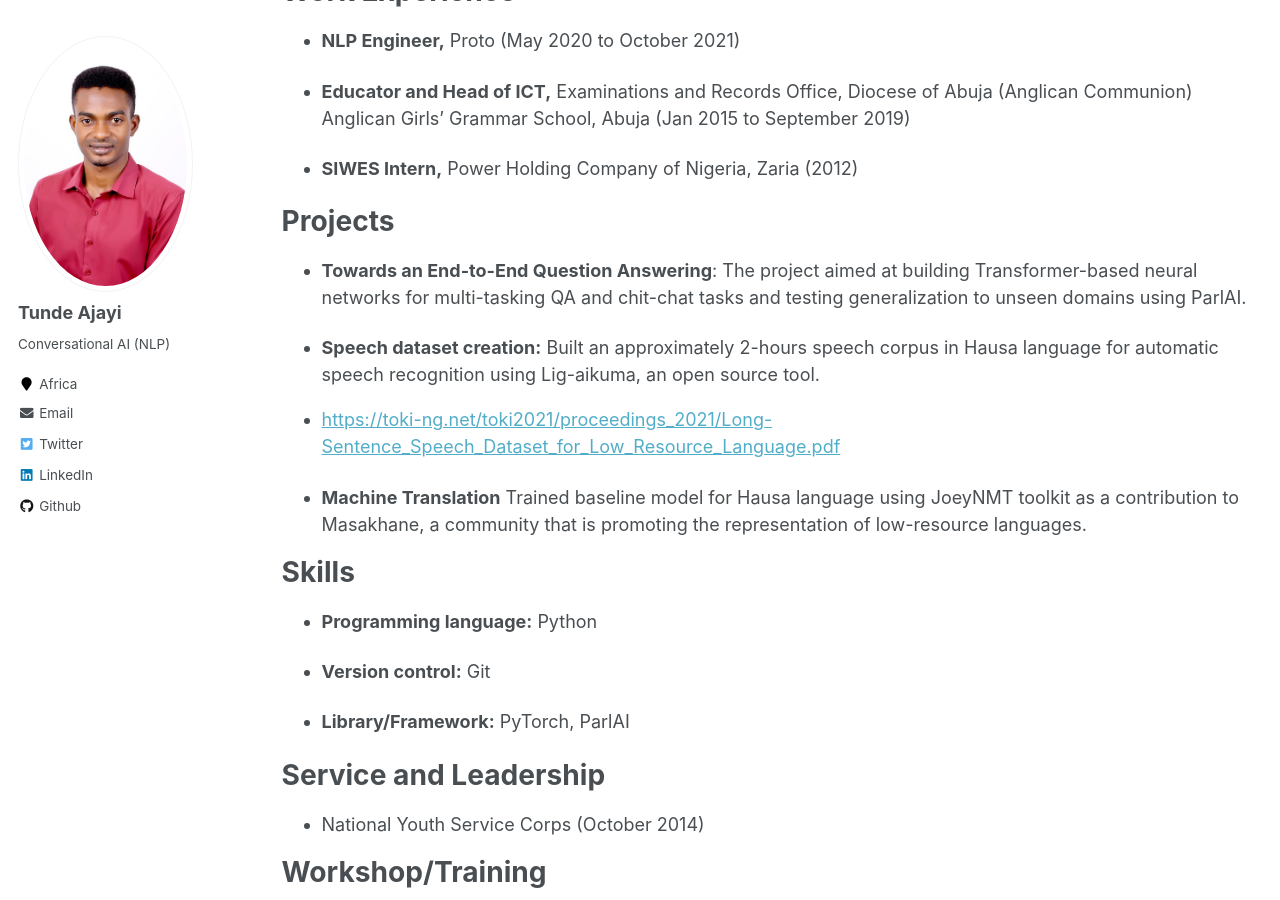
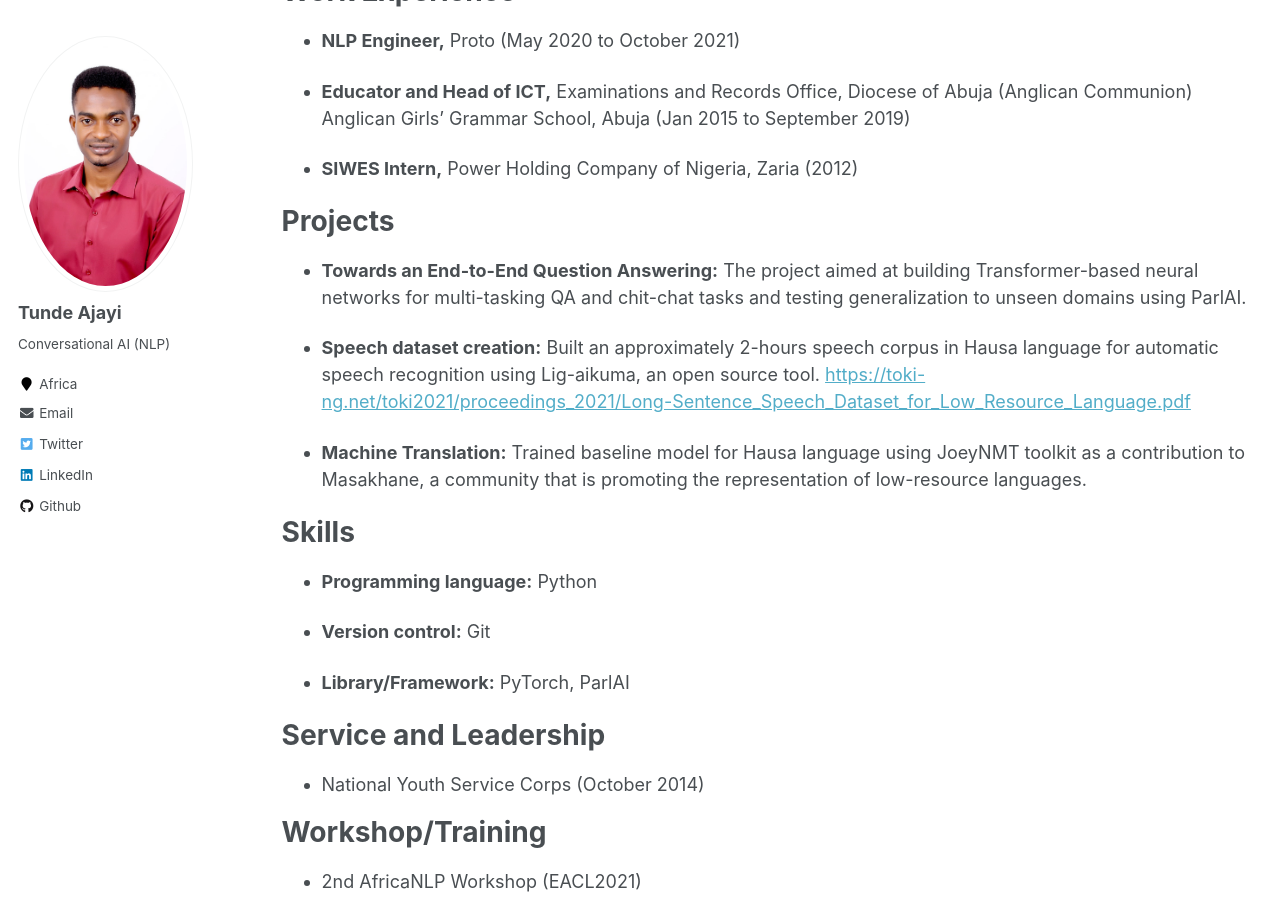
Before and after one commit to tundeajayi/tundeajayi.github.io, a Jekyll site: the page built from _pages/cv.md, in a window 1280 px wide and 900 px high, scrolled down 737 px. Built offline with Jekyll 4.4.1, drawn with Linux system fonts in a browser that asks for light colours.

Commit message:
fix link

```diff
--- a/_pages/cv.md
+++ b/_pages/cv.md
@@ -39,12 +39,11 @@ redirect_from:
 
 **Projects**
 ======
-* **Towards an End-to-End Question Answering**: The project aimed at building Transformer-based neural networks for multi-tasking QA and chit-chat tasks and testing generalization to unseen domains using ParlAI.
+* **Towards an End-to-End Question Answering:** The project aimed at building Transformer-based neural networks for multi-tasking QA and chit-chat tasks and testing generalization to unseen domains using ParlAI.
 
-* **Speech dataset creation:** Built an approximately 2-hours speech corpus in Hausa language for automatic speech recognition using Lig-aikuma, an open source tool.
-- [https://toki-ng.net/toki2021/proceedings_2021/Long-Sentence_Speech_Dataset_for_Low_Resource_Language.pdf](https://toki-ng.net/toki2021/proceedings_2021/Long-Sentence_Speech_Dataset_for_Low_Resource_Language.pdf)
+* **Speech dataset creation:** Built an approximately 2-hours speech corpus in Hausa language for automatic speech recognition using Lig-aikuma, an open source tool. [https://toki-ng.net/toki2021/proceedings_2021/Long-Sentence_Speech_Dataset_for_Low_Resource_Language.pdf](https://toki-ng.net/toki2021/proceedings_2021/Long-Sentence_Speech_Dataset_for_Low_Resource_Language.pdf)
 
-* **Machine Translation** Trained baseline model for Hausa language using JoeyNMT toolkit as a contribution to Masakhane, a community that is promoting the representation of low-resource languages.
+* **Machine Translation:** Trained baseline model for Hausa language using JoeyNMT toolkit as a contribution to Masakhane, a community that is promoting the representation of low-resource languages.
 
 **Skills**
 ======
```
